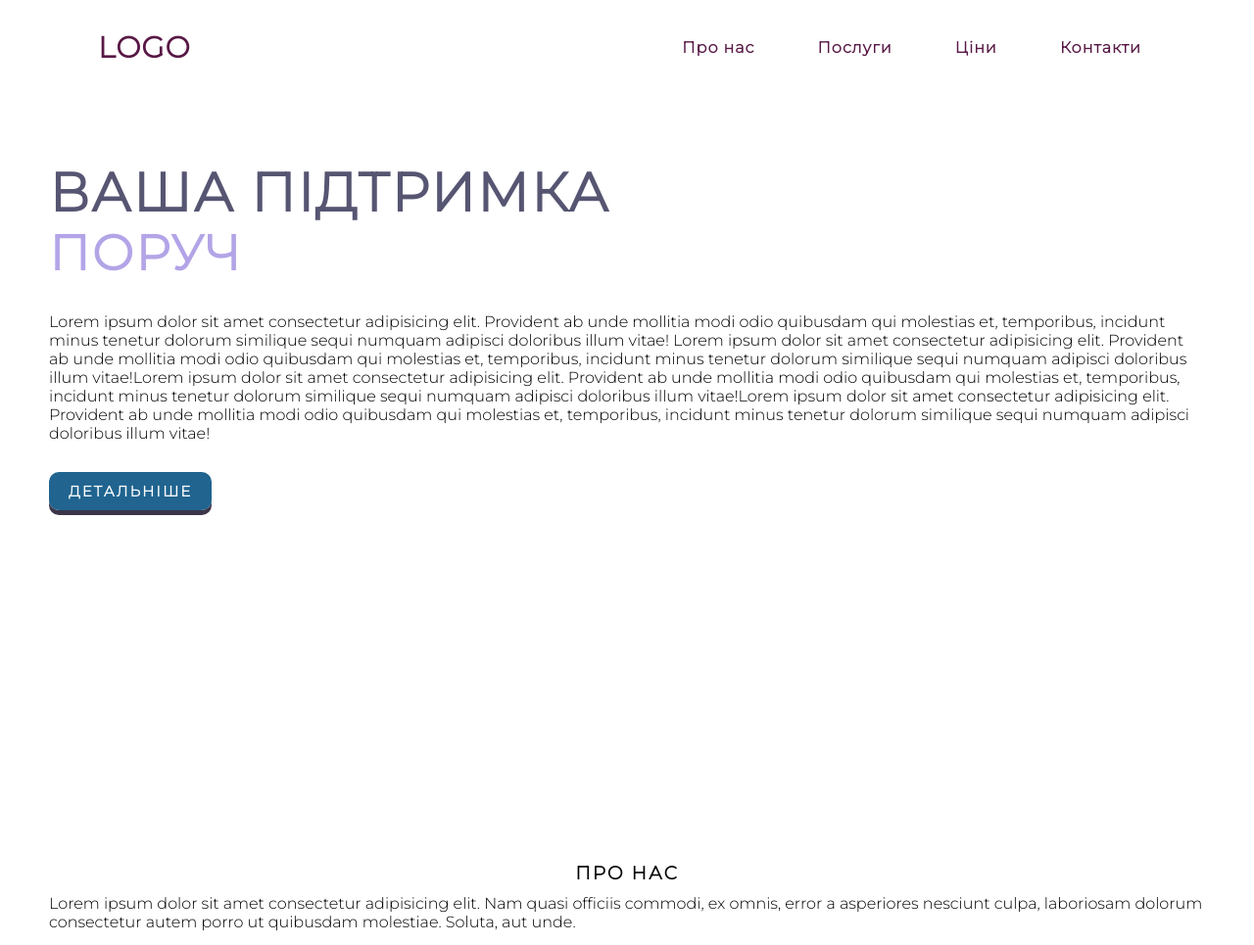
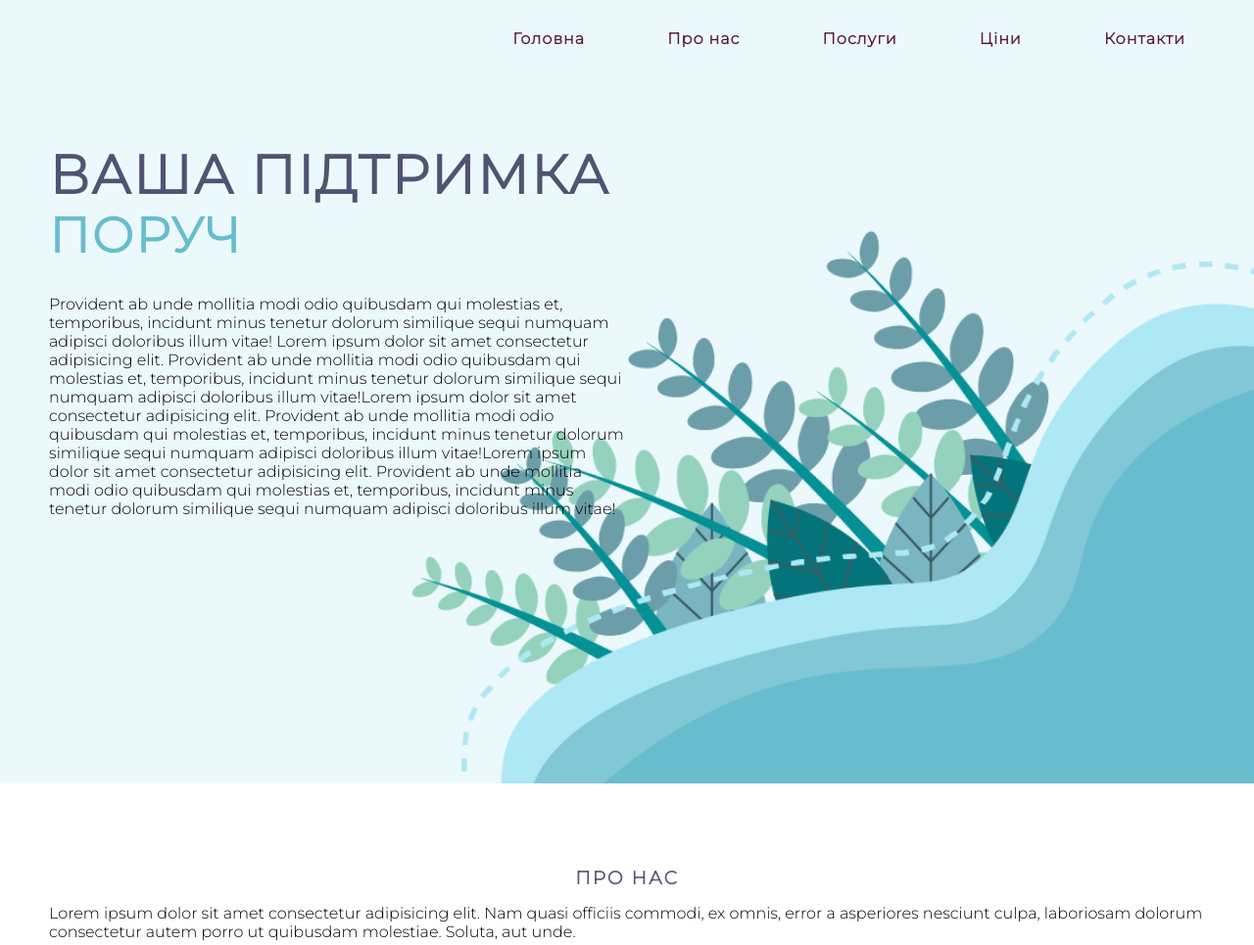
Before and after one commit to irina-sanseverina/psychology_website, a plain HTML site: page index.html in a window 1280 px wide. Shown: the top 965 px of the page at 98% size. Drawn offline with nearby package versions, Linux system fonts and the light colour scheme.

Commit message:
changed bg

```diff
--- a/index.html
+++ b/index.html
@@ -14,8 +14,9 @@
 		<section id="main-section">
 			<input type="checkbox" id="check">
 			<header class="header">
-				<h2><a href="#" class="logo">Logo</a></h2>
+				<!-- <h2><a href="#" class="logo">Logo</a></h2> -->
 				<div class="navigation">
+					<a href="#main-section">Головна</a>
 					<a href="#about-section">Про нас</a>
 					<a href="#work-with-section">Послуги</a>
 					<a href="#price-section">Ціни</a>
@@ -29,16 +30,19 @@
 			<div class="content">
 				<div class="info">
 					<h2>Ваша підтримка <br><span>Поруч</span></h2>
-					<p>Lorem ipsum dolor sit amet consectetur adipisicing elit. Provident ab unde mollitia modi odio quibusdam qui molestias et, temporibus, incidunt minus tenetur dolorum similique sequi numquam adipisci doloribus illum vitae! Lorem ipsum dolor sit amet consectetur adipisicing elit. Provident ab unde mollitia modi odio quibusdam qui molestias et, temporibus, incidunt minus tenetur dolorum similique sequi numquam adipisci doloribus illum vitae!Lorem ipsum dolor sit amet consectetur adipisicing elit. Provident ab unde mollitia modi odio quibusdam qui molestias et, temporibus, incidunt minus tenetur dolorum similique sequi numquam adipisci doloribus illum vitae!Lorem ipsum dolor sit amet consectetur adipisicing elit. Provident ab unde mollitia modi odio quibusdam qui molestias et, temporibus, incidunt minus tenetur dolorum similique sequi numquam adipisci doloribus illum vitae!</p>
-					<a href="#" class="info-btn">Детальніше</a>
+					<p>Provident ab unde mollitia modi odio quibusdam qui molestias et, temporibus, incidunt minus tenetur dolorum similique sequi numquam adipisci doloribus illum vitae! Lorem ipsum dolor sit amet consectetur adipisicing elit. Provident ab unde mollitia modi odio quibusdam qui molestias et, temporibus, incidunt minus tenetur dolorum similique sequi numquam adipisci doloribus illum vitae!Lorem ipsum dolor sit amet consectetur adipisicing elit. Provident ab unde mollitia modi odio quibusdam qui molestias et, temporibus, incidunt minus tenetur dolorum similique sequi numquam adipisci doloribus illum vitae!Lorem ipsum dolor sit amet consectetur adipisicing elit. Provident ab unde mollitia modi odio quibusdam qui molestias et, temporibus, incidunt minus tenetur dolorum similique sequi numquam adipisci doloribus illum vitae!</p>
+					<!-- <a href="#" class="info-btn">Детальніше</a> -->
 				</div>
+
 			</div>
 		</section>
 	</div>
 
 	<div id="about-section">
-		<div class="content">
+		<div>
 			<h3>ПРО НАС</h3>
+		</div>
+		<div class="content-about">
 			<p>Lorem ipsum dolor sit amet consectetur adipisicing elit. Nam quasi officiis commodi, ex omnis, error a asperiores nesciunt culpa, laboriosam dolorum consectetur autem porro ut quibusdam molestiae. Soluta, aut unde.</p>
 		</div>
 	</div>
--- a/style.css
+++ b/style.css
@@ -5,32 +5,30 @@
 	padding: 0;
 	box-sizing: border-box;
 	font-family: 'Montserrat', sans-serif;
+	/* font-family: Arial, Helvetica, sans-serif; */
+}
 
-}
 #main-section{
 	position: relative;
 	width: 100%;
 	height: 100%;
-	display: flex;
-	flex-direction: column;
 	min-height: 100vh;
-	justify-content: flex-start;
-	background: url('') no-repeat;
-	;
-	/* background-color: lightgray; */
+	background-color: #ecf9fc;
+	background-image: url('/psychology_website/Img/last_one_1.png');
+	background-repeat: no-repeat;
+	background-position:right;
 	background-size: cover;
-	background-position: center;
 }
 
 header {
 	position: relative;
 	top: 0;
 	width: 100%;
-	padding: 30px 100px;
+	padding: 30px 30px;
+
 	display: flex;
-	align-items: center;
-	justify-content: space-between;
-	}
+	flex-direction: row-reverse;
+}
 header .logo{
 	position: relative;
 	font-size: 30px;
@@ -44,31 +42,40 @@ header .logo{
 header .navigation a{
 	color: #581845;
 	text-decoration: none;
-	padding: 5px 15px;
-	border-radius: 15px;
+	padding: 10px;
+	margin: 0 30px;
+	/* border-radius: 15px; */
 	font-weight: 800;
 	letter-spacing: 1px;
 	transition: 0.3s;
 	transition-property: background;
+
 	position: relative;
 	top: 0;
+
 }
-header .navigation a:not(:last-child){
+/* header .navigation a:not(:last-child){
 	margin-right: 30px;
-}
+} */
 header .navigation a:hover {
 	/* background-color: #5FBBFD; */
+	color: #67bdce;
+	/* transition-duration: 500ms; */
 
-	/* border: 1px solid #000; */
-	transition-duration: 500ms;
 	top: -1px;
-	box-shadow: 0px 0px 5px rgba(3, 2, 44, 0.671);
+	border-bottom: solid 2px #67bdce;
 }
 .content{
 	margin: 70px 50px;
 }
 
 /* анімаційний заголовок */
+
+.content{
+	display: flex;
+	align-items: center;
+	justify-content: space-between;
+}
 
 .content .info h2{
 	color: rgba(3, 2, 44, 0.671);
@@ -95,7 +102,7 @@ header .navigation a:hover {
 	}
 } */
 .content .info h2 span{
-	color: rgb(179, 164, 231);
+	color: #67bdce;
 	font-size: 50px;
 	font-weight: 600;
 
@@ -104,8 +111,10 @@ header .navigation a:hover {
 	font-size: 16px;
 	font-weight: 500;
 	margin-bottom: 40px;
+	max-width: 50%;
+	max-height: 100%;
 }
-.content .info-btn{
+/* .content .info-btn{
 	color: #fff;
 	background:#20648F;
 	text-decoration: none;
@@ -114,6 +123,7 @@ header .navigation a:hover {
 	font-size: 15px;
 	letter-spacing: 2px;
 	padding: 10px 20px;
+	margin-bottom: 50px;
 	border-radius: 10px;
 	box-shadow: 0 5px 0px #3c354a;
 	transition-duration: 500ms;
@@ -123,7 +133,7 @@ header .navigation a:hover {
 .content .info-btn:hover{
 	background-color: #18b5a4;
 	top: 2px;
-}
+} */
 
 .media-icons a{
 	position: relative;
@@ -147,7 +157,6 @@ label{
 }
 
 
-
 /* Responsive style */
 
 
@@ -157,13 +166,15 @@ label{
 	}
 	label{
 		display: block;
-		font-size: 25px;
+		font-size: 30px;
 		cursor: pointer;
-		transition: 0.3s;
+		transition: 0.5s;
 		transition-property: color;
+
 	}
 	label:hover{
 			color: #20648F;
+
 	}
 	label .close-btn{
 		display: none;
@@ -182,13 +193,15 @@ label{
 		flex-direction: column;
 		justify-content: center;
 		align-items: center;
+		opacity: 0.9;
 		}
 	#check:checked ~ header .navigation a{
 		font-size: 700;
-		margin-right: 0;
+		margin-right: 20px;
 		margin-bottom: 20px;
 		letter-spacing: 2px;
-		text-shadow: 1px 1px 1px #000;
+		text-shadow: 1px 1px 1px rgba(3, 2, 44, 0.671);
+		text-transform: uppercase;
 		}
 	#check:checked ~ header label .menu-btn{
 		display: none;
@@ -235,30 +248,35 @@ label{
 	}
 }
 
-#about-section{
-	position: relative;
-	width: 100%;
-	/* min-height: 100vh; */
-	display: flex;
-	flex-direction: column;
-	justify-content: flex-start;
-	background-size: cover;
-	background-position: center;
-
-}
-
-#about-section .content h3{
-	margin: 10px;
-	text-align: center;
-	letter-spacing: 2px;
-}
 
 
 
 
+#about-section{
+	position: relative;
+	max-width: 100%;
+	/* min-height: 100vh; */
+	display: flex;
+	flex-direction: column;
+	justify-content: center;
+	background-size: cover;
+	/* background-position: center; */
+	margin: 70px 50px;
+}
 
+#about-section h3{
+	color: rgba(3, 2, 44, 0.671);
+	width: 15%;
+	margin: 5px auto;
+	text-align: center;
+	letter-spacing: 2px;
+	padding: 10px;
 
-
+}
+#about-section h3:hover{
+	color: grey;
+	/* border-bottom: solid 2px gray; */
+}
 
 .container{
 	max-width: 1200px;
@@ -273,7 +291,7 @@ label{
 	}
 
 	}
-}
+
 @media (max-width: 992px){
 	.container{
 		max-width: 950;
@@ -289,7 +307,7 @@ label{
 
 
 #work-with-section h3{
-	margin: 10px;
+	/* margin: 10px; */
 	text-align: center;
 	letter-spacing: 2px;
 	text-transform: uppercase;
@@ -297,7 +315,7 @@ label{
 #work-with-section .grid-work-with{
 	/* border: solid #000 1px; */
 	/* margin: 50px; */
-	padding: 30px;
+	padding: 0 30px 30px 30px;
 }
 
 #work-with-section .grid-work-with{
@@ -306,16 +324,24 @@ label{
 	/* grid-template-columns: 1fr 1fr 1fr; */
 	grid-template-columns: repeat(auto-fill, minmax(400px, 1fr));
 	justify-items: center;
-	grid-column-gap: 2rem;
+	grid-column-gap: 1rem;
 	align-items: center;
+
 }
 
 .image{
 	border-radius: 10px;
 	box-shadow: 5px 0px 10px 1px lightgray;
-	padding: 20px;
+	/* padding: 20px; */
 	margin: 0 auto;
+	/* box-shadow: 0 0 20px 2px rgba(0, 0, 0, .1); */
 	/* align-items: center; */
+	transition: 500ms;
+}
+.image:hover{
+	/* background-color: gold; */
+	transform: scale(1.1);
+	z-index: 2;
 }
 
 #work-with-section .grid-work-with h4{
@@ -327,29 +353,21 @@ label{
 
 
 
-
-
-
-
-
-
-
-
 /*Блок з ціною*/
-
-
-
-#price-section .price{
-	display: grid;
-	grid-template-columns: 8fr 1fr;
-	padding: 10px;
-}
 
 #price-section h3{
 	margin-top: 50px;
 	text-align: center;
 	letter-spacing: 2px;
 }
+#price-section .price{
+	display: grid;
+	grid-template-columns: 8fr 1fr;
+	padding: 10px;
+	margin: 20px 20px;
+}
+
+
 
 
 
@@ -372,7 +390,7 @@ footer .social-icons{
 	flex-direction: column;
 	align-items: center;
 	justify-content: space-between;
-	font-size: 10px;
+	font-size: 15px;
 	letter-spacing: 1px;
 	padding: 20px;
 	word-spacing: 3px;
@@ -389,23 +407,3 @@ footer .social-icons li a{
 
 
 }
-/*
-#adress-section .adress .contacts {
-	display: flex;
-	flex-direction: column;
-}
-#adress-section .adress .contacts a{
-	text-decoration: none;
-	color: #fff;
-}
-#adress-section .adress .contacts-social a{
-	text-decoration: none;
-	color: #fff;
-}
-#adress-section .adress .contacts, .contacts-social{
-	text-align: center;
-	text-decoration: none;
-	color: #fff;
-}
-
- */
```
Also changed, not shown: Img/last_one.png (added), Img/last_one_1.png (added), Img/psychologist-online.png (added).
